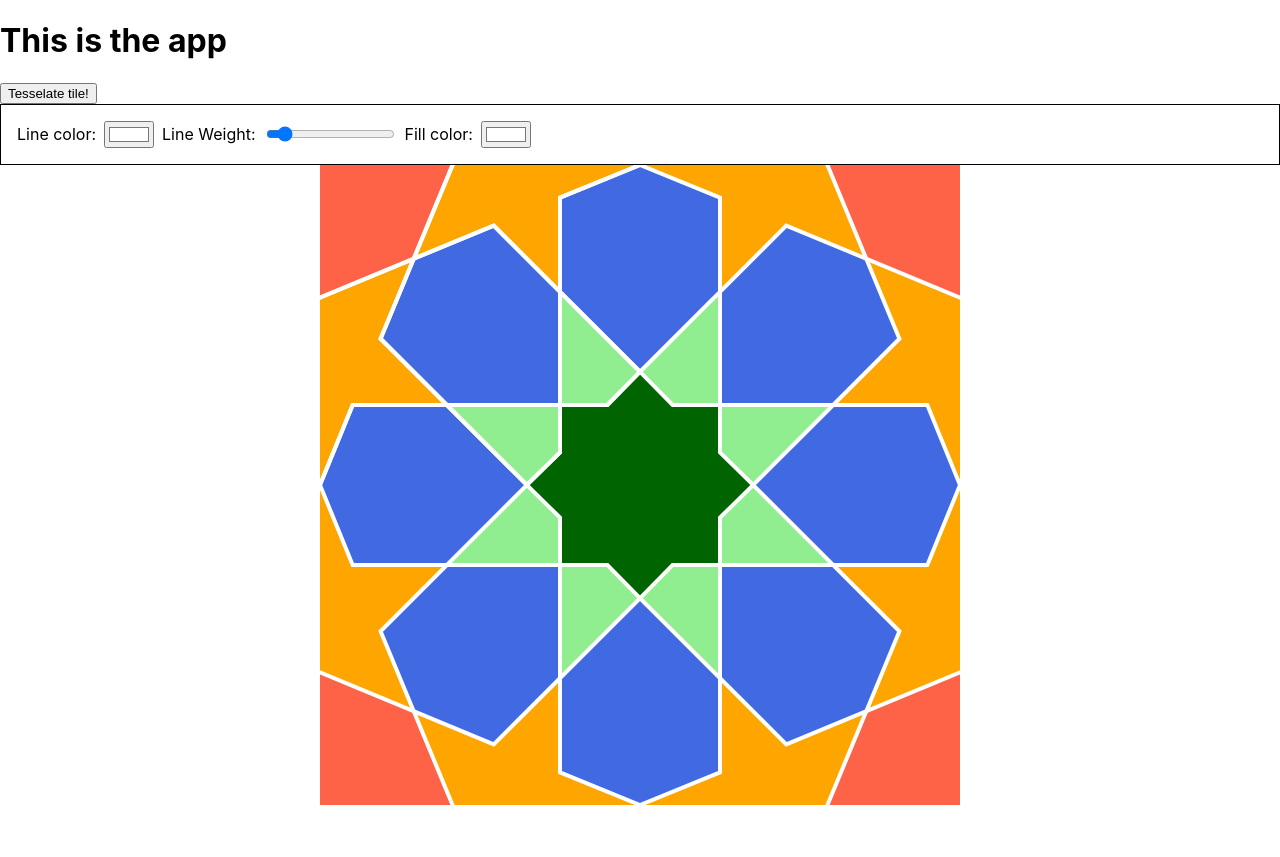
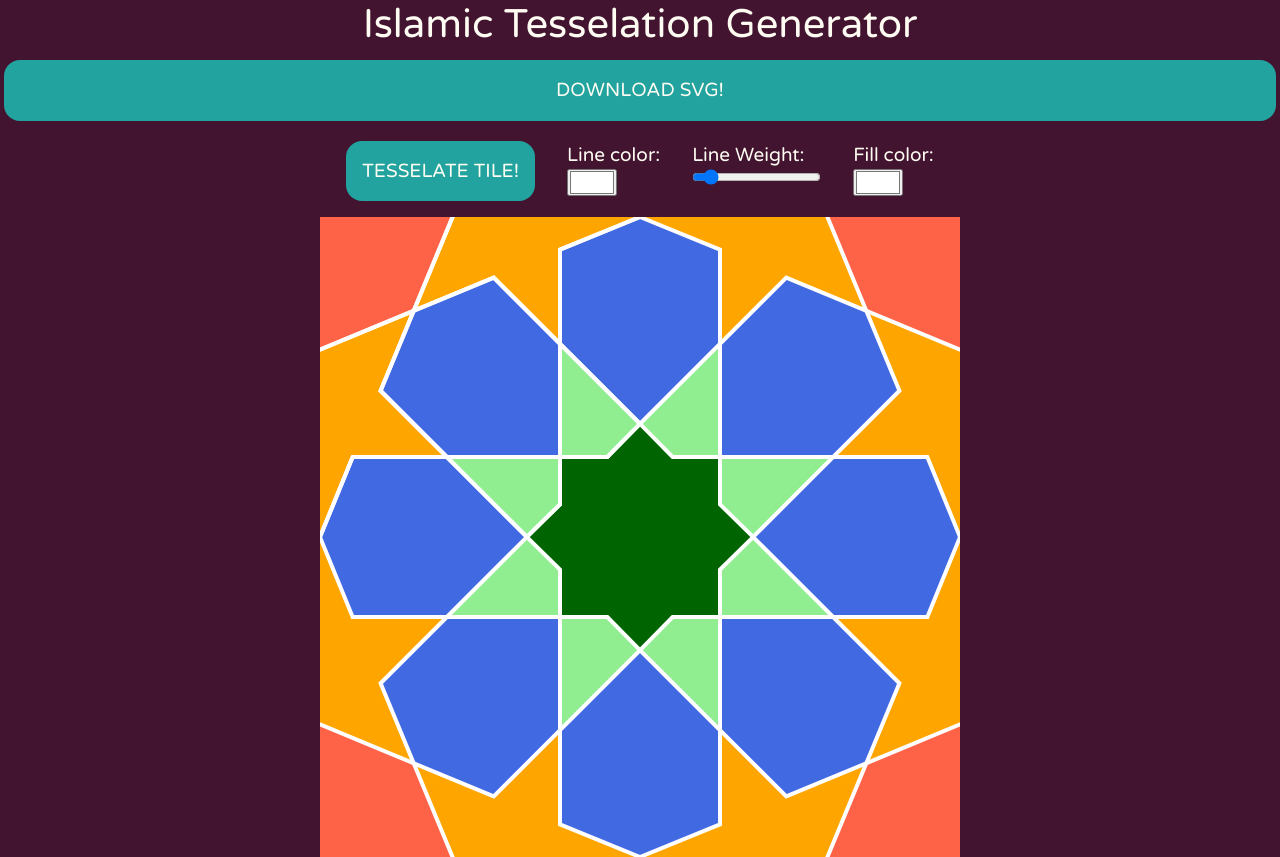
Before and after one commit to Michael-Fares/tiles, a React (Create React App) app: page / in a window 1280 px wide. Before the commit the page ends 805 px from the top, so only its background shows below. Built offline with nearby package versions, Linux system fonts and the light colour scheme.

Commit message:
add styles with bootstrap + own colors

```diff
--- a/public/index.html
+++ b/public/index.html
@@ -15,6 +15,9 @@
       user's mobile device or desktop. See https://developers.google.com/web/fundamentals/web-app-manifest/
     -->
     <link rel="manifest" href="%PUBLIC_URL%/manifest.json" />
+    <link rel="preconnect" href="https://fonts.googleapis.com"><link rel="preconnect" href="https://fonts.gstatic.com" crossorigin>
+    <link href="https://fonts.googleapis.com/css2?family=Varela+Round&display=swap" rel="stylesheet">
+    <link href="https://cdn.jsdelivr.net/npm/bootstrap@5.0.2/dist/css/bootstrap.min.css" rel="stylesheet" integrity="sha384-EVSTQN3/azprG1Anm3QDgpJLIm9Nao0Yz1ztcQTwFspd3yD65VohhpuuCOmLASjC" crossorigin="anonymous">
     <!--
       Notice the use of %PUBLIC_URL% in the tags above.
       It will be replaced with the URL of the `public` folder during the build.
--- a/src/App.js
+++ b/src/App.js
@@ -16,8 +16,8 @@ function App() {
       weave: false
     },
     tileSize: 3,
-    petalColors: ["#4169e1", "#4169e1", "#4169e1", "#4169e1", "#4169e1", "#4169e1", "#4169e1", "#4169e1"],
-    dartColors: ["lightgreen", "lightgreen", "lightgreen", "lightgreen", "lightgreen", "lightgreen", "lightgreen", "lightgreen"],
+    petalColors: Array(8).fill('#4169e1'),
+    dartColors: Array(8).fill('lightgreen'),
     sunColor: ["darkgreen"],
     octagonColor: ["tomato"],
     starColor: ["orange"]
@@ -54,18 +54,20 @@ function App() {
 
   return (
     <div className="app">
-      <h1>This is the app</h1>
+      <header className="app-header">
+      <h1 className="text-center">Islamic Tesselation Generator</h1>
+          <div className="d-flex align-items-center p-1">
 
-      <button
-        onClick={() => {
-          setTesselation(!tesselation);
-        }}
-      >
-        {tesselation ? "Back to tile edit mode" : "Tesselate tile!"}
-      </button>
+          <button className="download">
+            Download SVG!
+          </button>
+          </div>
+      </header>
+
 
       <Editor
         tesselation={tesselation}
+        setTesselation={setTesselation}
         state={state}
         setState={setState}
         handleLines={handleLines}
@@ -76,9 +78,11 @@ function App() {
 
       <div className="flex-row-center">
         <svg
+          id="result"
+          className={tesselation ? "tesselation" : "tile"}
           viewBox={`${-2 / s} ${-2 / s} ${s * 2} ${s * 2}`}
-          height={tesselation ? `100%` : `50%`}
-          width={tesselation ? `100%` : `50%`}
+          // height={tesselation ? `100%` : `50%`}
+          // width={tesselation ? `100%` : `50%`}
         >
           {tesselation ? (
             <Tesselation state={state} />
--- a/src/app.css
+++ b/src/app.css
@@ -1,25 +1,79 @@
+:root {
+    --background-primary:  #43142f;
+    --background-secondary:  #7FE9DE ;
+    --text-color-primary: #FEFCF3;
+    --button-background: #22A39F;
+    --box-shadow: 0 0 10px 1px var(--text-color-primary);
+}
+
+
+* {
+font-family: 'Varela Round', sans-serif;
+}
+
+body {
+    color: var(--text-color-primary);
+    background-color: var(--background-primary);
+    font-size: calc(14px + 0.390625vw);
+}
+
 .flex-row-center {
     display: flex;
     justify-content: center;
-    align-items: center;
-    gap: 0.5rem;
+    align-items: flex-start;
+    gap: 2rem;
+    flex-wrap: wrap;
 }
-.flex-column-start {
-    display: flex;
-    flex-direction: column;
-    justify-content: center;
-    align-items: flex-start;
-    gap: 1rem;
+
+
+svg.tesselation {
+    width: 100%;
+    height: 100%;
 }
-/* may or may not bother with this */
-.weave {
-    filter: drop-shadow(2px 0 0 rgb(100, 100, 100)) drop-shadow(-2px 0 0 antiquewhite) drop-shadow(0 2px 0 antiquewhite) drop-shadow(0 -2px 0 antiquewhite) drop-shadow(1px 0 0 red) drop-shadow(-1px 0 0 red) drop-shadow(0 -1px 0 red) drop-shadow(0 1px 0 red);
+svg.tile {
+    width: 50%;
+}
+svg.tile path {
+    cursor: url(paint.svg) 2 2, pointer;
+}
+.editor {
+    padding: 1rem;
+    background-color: var(--background-primary);
+    color: var(--background-primary);
+}
+.editor .disabled {
+    color: #777;
+    cursor: not-allowed;
+}
+.editor input {
+    cursor: pointer;
+}
+.editor label {
+    color: var(--text-color-primary);
+}
+
+button {
+    padding: 1rem;
+    text-transform: uppercase;
+    cursor: pointer;
+    background-color: var(--button-background);
+    border: none;
+    width: 100%;
+    color: var(--text-color-primary);
+    border-radius: 1rem;
+}
+button:hover {
+    transition: 0.2s ease all;
+    background-color: var(--background-secondary);
+    box-shadow: var(--box-shadow);
+    color: var(--background-primary)
+}
+
+@media only screen and (max-width: 600px) {
+    .flex-row-center {
+        justify-content: flex-start;
+    }
+    svg.tile {
+        width: 100%;
+    }
   }
-
-.editor {
-    border: 1px solid black;
-    padding: 1rem;
-}
-.editor label.disabled {
-    color: #777;
-}
--- a/src/components/Editor.js
+++ b/src/components/Editor.js
@@ -5,12 +5,26 @@ function Editor({
   handleTiles,
   currentColor,
   setCurrentColor,
+  setTesselation
 }) {
   const colorDisabled = state.lines.thickness === "0";
   return (
-    <div className="editor flex-column-start">
+    <>
+    <div className="editor flex-row-start">
       <div className="tile-options flex-row-center">
-        <div className="flex-row-center">
+      <div className="flex-row-center">
+    <button className="mode-button"
+        onClick={() => {
+          setTesselation(!tesselation);
+        }}
+      >
+        {tesselation ? "Back to tile edit mode" : "Tesselate tile!"}
+      </button>
+
+    </div>
+
+
+        <div className="d-flex flex-column">
           <label for="lineColor" className={colorDisabled ? "disabled" : ""}>
             Line color:
           </label>
@@ -24,7 +38,7 @@ function Editor({
           />
         </div>
 
-        <div className="flex-row-center">
+        <div className="d-flex flex-column">
           <label for="lineWidth">Line Weight:</label>
           <input
             name="lineWidth"
@@ -37,7 +51,7 @@ function Editor({
           />
         </div>
         {!tesselation && (
-          <div className="flex-row-center">
+          <div className="d-flex flex-column">
             <label for="fillColor">Fill color:</label>
             <input
               name="fillColor"
@@ -52,7 +66,7 @@ function Editor({
         )}
         {tesselation && (
           <div className="tessellation-options flex-row-center">
-            <div className="flex-row-center">
+            <div className="d-flex flex-column">
               <label for="tileSize">Tile Size:</label>
               <input
                 name="tileSize"
@@ -67,8 +81,13 @@ function Editor({
             </div>
           </div>
         )}
+
+
+
       </div>
     </div>
+
+    </>
   );
 }
 export default Editor;
--- a/src/components/Tesselation.js
+++ b/src/components/Tesselation.js
@@ -18,7 +18,7 @@ function Tesselation({ state }) {
         width={`100%`}
         height={`100%`}
         fill="url(#pattern)"
-        stroke="black"
+        stroke="none"
       ></rect>
     </>
   );
```
Also changed, not shown: src/paint.svg (added).
